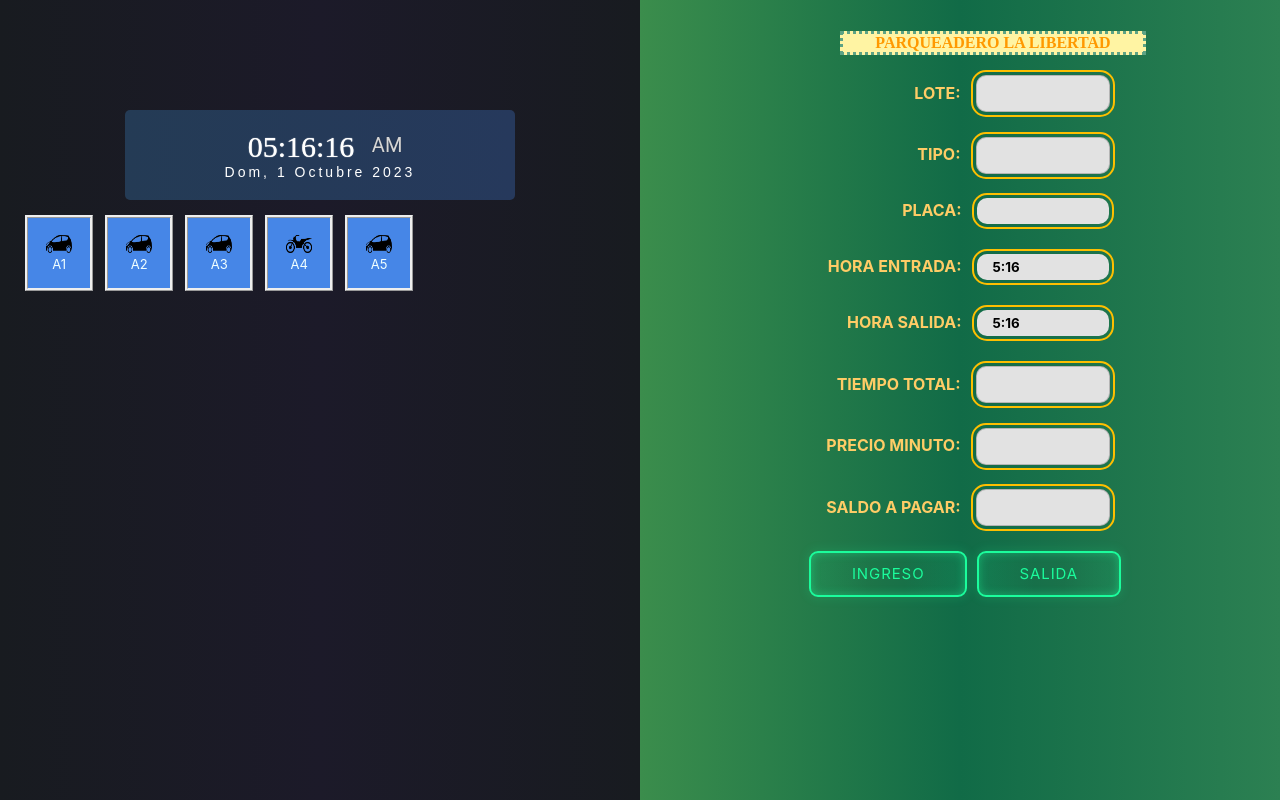
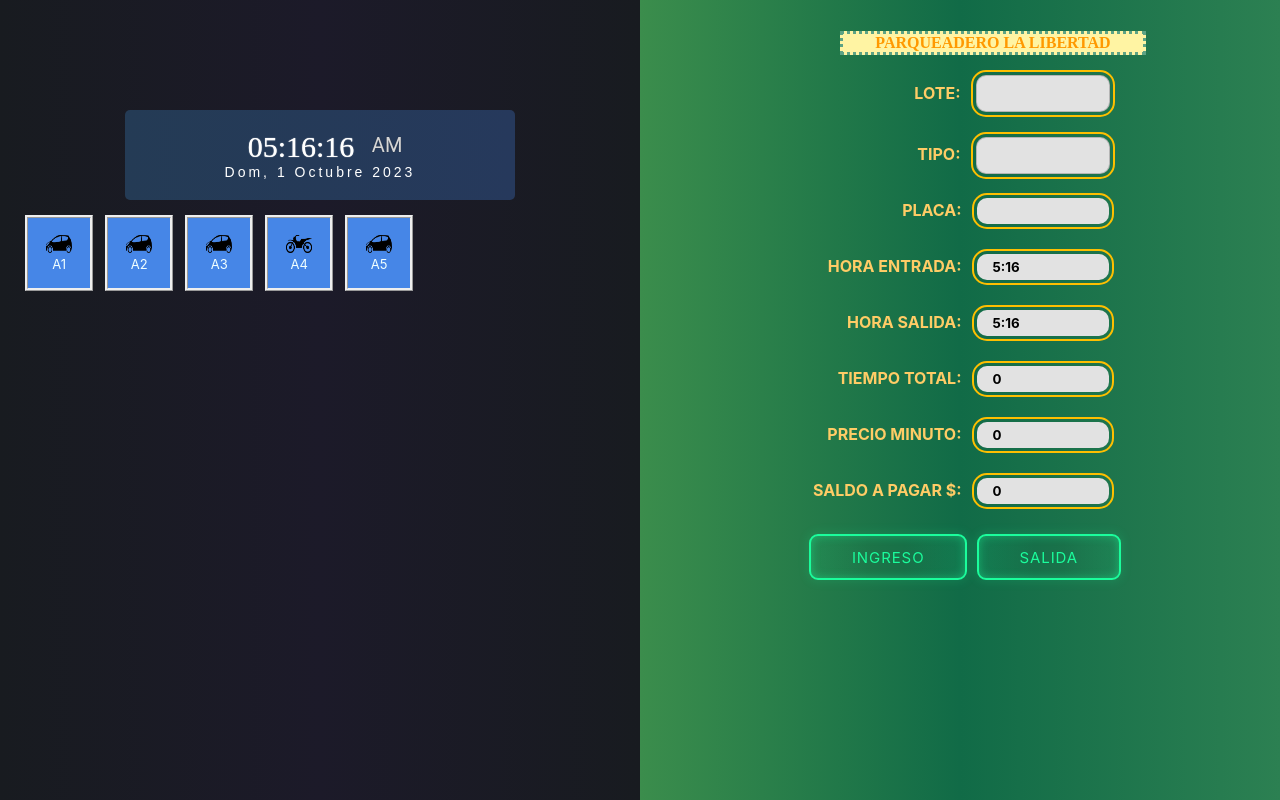
Before and after one commit to willfreegit/viu_front, a React (Create React App) app: page /administrator in a window 1280 px wide. Built offline with nearby package versions, Linux system fonts and the light colour scheme; no server answers.

Commit message:
setup operation

```diff
--- a/src/components/administration/body-component.js
+++ b/src/components/administration/body-component.js
@@ -3,30 +3,60 @@ import './administration.css';
 import GetCosts from '../api-util/cost-service';
 
 const BodyComponent = ({ lot }) => {
-    console.log("lot_register:");
-    console.log(lot.lot_register);
-    const date = new Date();
-    const [time, setTime] = useState(new Date);
+    console.log("info")
+    console.log(typeof(lot.lot_timeIn))
+    const [timeInit, setTimeInit] = useState(lot.lot_timeIn ? lot.lot_timeIn : new Date);
+    const [timeFinal, setTimeFinal] = useState(new Date);
+    const [totalTime, setTotalTime] = useState(Math.round(Math.abs(timeFinal.getTime() - timeInit.getTime())/60));
+    const [timeInitString, setTimeInitString] = useState(getDateInString(timeInit));
+    const [timeFinalString, setTimeFinalString] = useState(getDateInString(timeFinal));
     const [register, setRegister] = useState(lot.lot_register);
     const [costs, setCosts] = useState([]);
+    const [cost, setCost] = useState(0);
+    const [pay, setPay] = useState(cost * totalTime);
 
     useEffect(() => {
         fetch('http://127.0.0.1:8080/api/v1/cost/getByParkingId/5')
             .then(response => response.json())
-            .then(json => setCosts(json))
+            .then(json => {
+                setCosts(json);
+                costs.map((value) =>{
+                    console.log("value =>");
+                    console.log(value);
+                    console.log(value.tar_type);
+                    console.log(lot.lot_type);
+                    if(value.tar_type === lot.lot_type){
+                        console.log("ingresa a asignar: " + value.tar_cost);
+                        setCost(value.tar_cost)
+                    }
+                }
+                )
+            }
+            )
             .catch(error => console.error(error));
-            console.log("buscando costos...");
-        console.log(costs);
-    }, []);
+    }, [lot]);
 
 
     useEffect(() => {
         const interval = setInterval(() => {
-            setTime(new Date());
-        }, 60000);
+            setTimeInit(lot.lot_timeIn ? lot.lot_timeIn : new Date);
+            setTimeFinal(new Date());
+            setTotalTime(Math.round(Math.abs(timeFinal.getTime() - timeInit.getTime())/60000));
+            setPay(roundToTwo(cost * totalTime));
+            setTimeInitString(getDateInString(timeInit));
+            setTimeFinalString(getDateInString(timeFinal));
+        }, 10000);
         return () => clearInterval(interval);
     }
     );
+
+    function getDateInString(value){
+        return value.getHours() + ':' + (value.getMinutes() < 10 ? '0' + value.getMinutes() : value.getMinutes());
+    }
+
+    function roundToTwo(num) {
+        return +(Math.round(num + "e+2")  + "e-2");
+    }
 
     const changeRegister = (e) => {
         setRegister(e.target.value);
@@ -38,13 +68,25 @@ const BodyComponent = ({ lot }) => {
     }
 
     const changeTimeOut = (e) => {
+        console.log('xxxxxxxxxxxxxxxxxxxxxxxxxxx');
         lot.lot_timeOut = e.target.value;
+    }
+
+    const saveChanges = (e) => {
+        console.log('save changes button');
+        if("input" === e.target.value){
+            lot.lot_register = register;
+            lot.lot_timeIn = timeInit;
+        }
+        if("output" === e.target.value){
+
+        }
     }
 
     return (
         <div className='div'>
             <p className='title'>PARQUEADERO LA LIBERTAD</p>
-            <form action="/form/submit" method="post">
+            <div>
                 <div className='div'>
                     <label className='label'><b>LOTE:</b></label>
                     <input className="input" type="text" value={lot.lot_id} />
@@ -59,32 +101,27 @@ const BodyComponent = ({ lot }) => {
                 </div>
                 <div className='div'>
                     <label className='label'><b>HORA ENTRADA:</b></label>
-                    <input className="input" value={
-                        lot.lot_timeIn ? lot.lot_timeIn :
-                            (date.getHours() + ':' + (date.getMinutes() < 10 ? '0' + date.getMinutes() : date.getMinutes()))
-                    } onChange={changeTimeIn} />
+                    <input className="input" value={ timeInitString } onChange={changeTimeIn} />
                 </div>
                 <div className='div'>
                     <label className='label'><b>HORA SALIDA:</b></label>
-                    <input className="input" value={
-                        (date.getHours() + ':' + (date.getMinutes() < 10 ? '0' + date.getMinutes() : date.getMinutes()))
-                    } onChange={changeTimeOut} />
+                    <input className="input" value={timeFinalString} onChange={changeTimeOut} />
                 </div>
                 <div className='div'>
                     <label className='label'><b>TIEMPO TOTAL:</b></label>
-                    <input className="input" type="text" />
+                    <input className="input" value={totalTime} />
                 </div>
                 <div className='div'>
                     <label className='label'><b>PRECIO MINUTO:</b></label>
-                    <input className="input" type="text" />
+                    <input className="input" value={cost} />
                 </div>
                 <div className='div'>
-                    <label className='label'><b>SALDO A PAGAR:</b></label>
-                    <input className="input" type="text" />
+                    <label className='label'><b>SALDO A PAGAR $:</b></label>
+                    <input className="input"  value={pay} />
                 </div>
-                <button className='button'>INGRESO</button>
-                <button className='button'>SALIDA</button>
-            </form>
+                <button className='button' value="input" onClick={saveChanges}>INGRESO</button>
+                <button className='button' value="output" onClick={saveChanges}>SALIDA</button>
+            </div>
         </div>
     )
 }
--- a/src/components/administration/objects/lot.json
+++ b/src/components/administration/objects/lot.json
@@ -3,8 +3,8 @@
         "lot_id":"A1",
         "lot_type":"AUTOMOVIL",
         "lot_register":"",
-        "lot_timeIn": "",
-        "lot_timeOut":"",
+        "lot_timeIn": null,
+        "lot_timeOut":null,
         "lot_timeTotal":"0",
         "lot_price":"0",
         "lot_state":"LIBRE",
@@ -15,8 +15,8 @@
         "lot_id":"A2",
         "lot_type":"AUTOMOVIL",
         "lot_register":"",
-        "lot_timeIn": "",
-        "lot_timeOut":"",
+        "lot_timeIn": null,
+        "lot_timeOut": null,
         "lot_timeTotal":"0",
         "lot_price":"0",
         "lot_state":"LIBRE",
@@ -27,8 +27,8 @@
         "lot_id":"A3",
         "lot_type":"AUTOMOVIL",
         "lot_register":"",
-        "lot_timeIn": "",
-        "lot_timeOut":"",
+        "lot_timeIn": null,
+        "lot_timeOut": null,
         "lot_timeTotal":"0",
         "lot_price":"0",
         "lot_state":"LIBRE",
@@ -39,8 +39,8 @@
         "lot_id":"A4",
         "lot_type":"MOTOCICLETA",
         "lot_register":"",
-        "lot_timeIn": "",
-        "lot_timeOut":"",
+        "lot_timeIn": null,
+        "lot_timeOut": null,
         "lot_timeTotal":"0",
         "lot_price":"0",
         "lot_state":"LIBRE",
@@ -51,8 +51,8 @@
         "lot_id":"A5",
         "lot_type":"AUTOMOVIL",
         "lot_register":"",
-        "lot_timeIn": "",
-        "lot_timeOut":"",
+        "lot_timeIn": null,
+        "lot_timeOut": null,
         "lot_timeTotal":"0",
         "lot_price":"0",
         "lot_state":"LIBRE",
```
